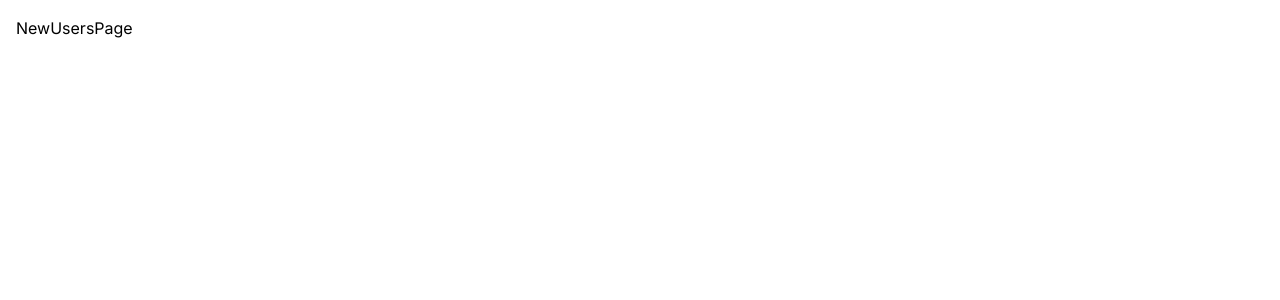
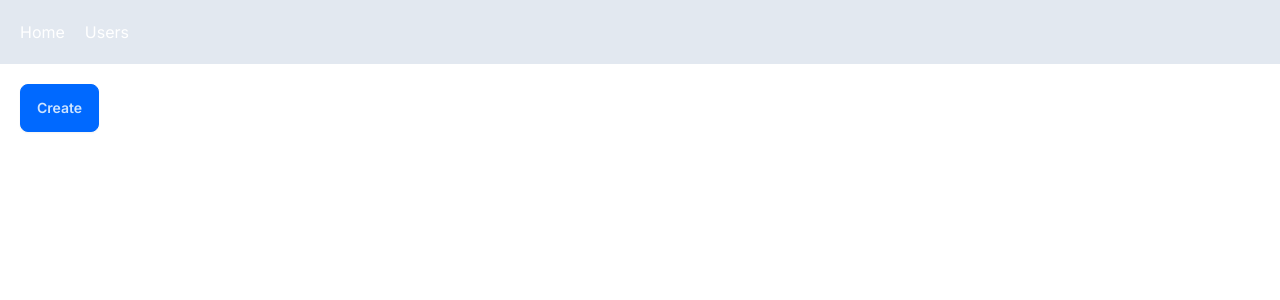
Before and after one commit to funkybooboo/javascript_practice, a Next.js app: page /users/new in a window 1280 px wide. Shown: the top 300 px of the page. Built offline with nearby package versions, Linux system fonts and the light colour scheme.

Commit message:
add global navbar and programmatic navigation

```diff
--- /dev/null
+++ b/app/NavBar.tsx
@@ -0,0 +1,12 @@
+import Link from "next/link";
+
+const NavBar = () => {
+    return (
+        <div className={"flex bg-slate-200 p-5"}>
+            <Link href={"/"} className={"mr-5"}>Home</Link>
+            <Link href={"/users"}>Users</Link>
+        </div>
+    );
+}
+
+export default NavBar;
--- /dev/null
+++ b/app/admin/layout.tsx
@@ -0,0 +1,20 @@
+
+import React, {ReactNode} from 'react';
+
+interface Props {
+    children: ReactNode;
+}
+
+
+const AdminLayout = ({ children }: Props) => {
+    return (
+        <div className={"flex"}>
+            <aside className={"bg-slate-200 p-5 mr-5"}>
+                Admin Sidebar
+            </aside>
+            <div>
+                {children}
+            </div>
+        </div>
+    );
+}
--- /dev/null
+++ b/app/admin/page.tsx
@@ -0,0 +1,10 @@
+
+const AdminHomePage = () => {
+    return (
+        <div>
+            Admin Home Page
+        </div>
+    );
+}
+
+export default AdminHomePage;
--- a/app/globals.css
+++ b/app/globals.css
@@ -6,7 +6,7 @@
   --foreground-rgb: 0, 0, 0;
 }
 
-@media (prefers-color-scheme: dark) {
+@media (prefers-color-scheme: light) {
   :root {
     --foreground-rgb: 255, 255, 255;
   }
@@ -14,7 +14,6 @@
 
 body {
   color: rgb(var(--foreground-rgb));
-  padding: 1rem;
 }
 
 @layer utilities {
@@ -22,3 +21,9 @@ body {
     text-wrap: balance;
   }
 }
+
+@layer base {
+  h1 {
+    @apply font-extrabold text-2xl mb-3;
+  }
+}
--- a/app/layout.tsx
+++ b/app/layout.tsx
@@ -1,6 +1,8 @@
 import type { Metadata } from "next";
 import { Inter } from "next/font/google";
 import "./globals.css";
+import {ReactNode} from "react";
+import NavBar from "./NavBar";
 
 const inter = Inter({ subsets: ["latin"] });
 
@@ -12,11 +14,16 @@ export const metadata: Metadata = {
 export default function RootLayout({
   children,
 }: Readonly<{
-  children: React.ReactNode;
+  children: ReactNode;
 }>) {
   return (
     <html lang="en" data-theme="winter">
-      <body className={inter.className}>{children}</body>
+      <body className={inter.className}>
+        <NavBar/>
+        <main className={"p-5"}>
+          {children}
+        </main>
+      </body>
     </html>
   );
 }
--- a/app/page.tsx
+++ b/app/page.tsx
@@ -1,12 +1,10 @@
-import Image from "next/image";
-import Link from "next/link";
+
 import ProductCard from "./components/ProductCard/ProductCard";
 
 export default function Home() {
   return (
     <main>
-      <h1>Hello World</h1>
-      <Link href="/users">users</Link>
+      <h1>Home</h1>
         <ProductCard/>
     </main>
   );
--- a/app/users/new/page.tsx
+++ b/app/users/new/page.tsx
@@ -1,7 +1,19 @@
+
+'use client';
+
+import {useRouter} from "next/navigation";
 
 const NewUsersPage = () => {
+
+    const router = useRouter();
+
     return (
-        <div>NewUsersPage</div>
+        <button
+            className={"btn btn-primary"}
+            onClick={() => router.push("/users")}
+        >
+            Create
+        </button>
     )
 }
 
--- a/app/users/page.tsx
+++ b/app/users/page.tsx
@@ -1,3 +1,4 @@
+import Link from "next/link";
 import UserTable from "./UserTable";
 
 interface Props {
@@ -10,8 +11,9 @@ const UsersPage = async ({searchParams: {sortOrder}}: Props) => {
 
     return (
         <>
-        <h1>Users</h1>
-        <UserTable sortOrder={sortOrder}/>
+            <h1>Users</h1>
+            <Link href={"/users/new"} className={"btn"}>New User</Link>
+            <UserTable sortOrder={sortOrder}/>
         </>
     )
 }
```
